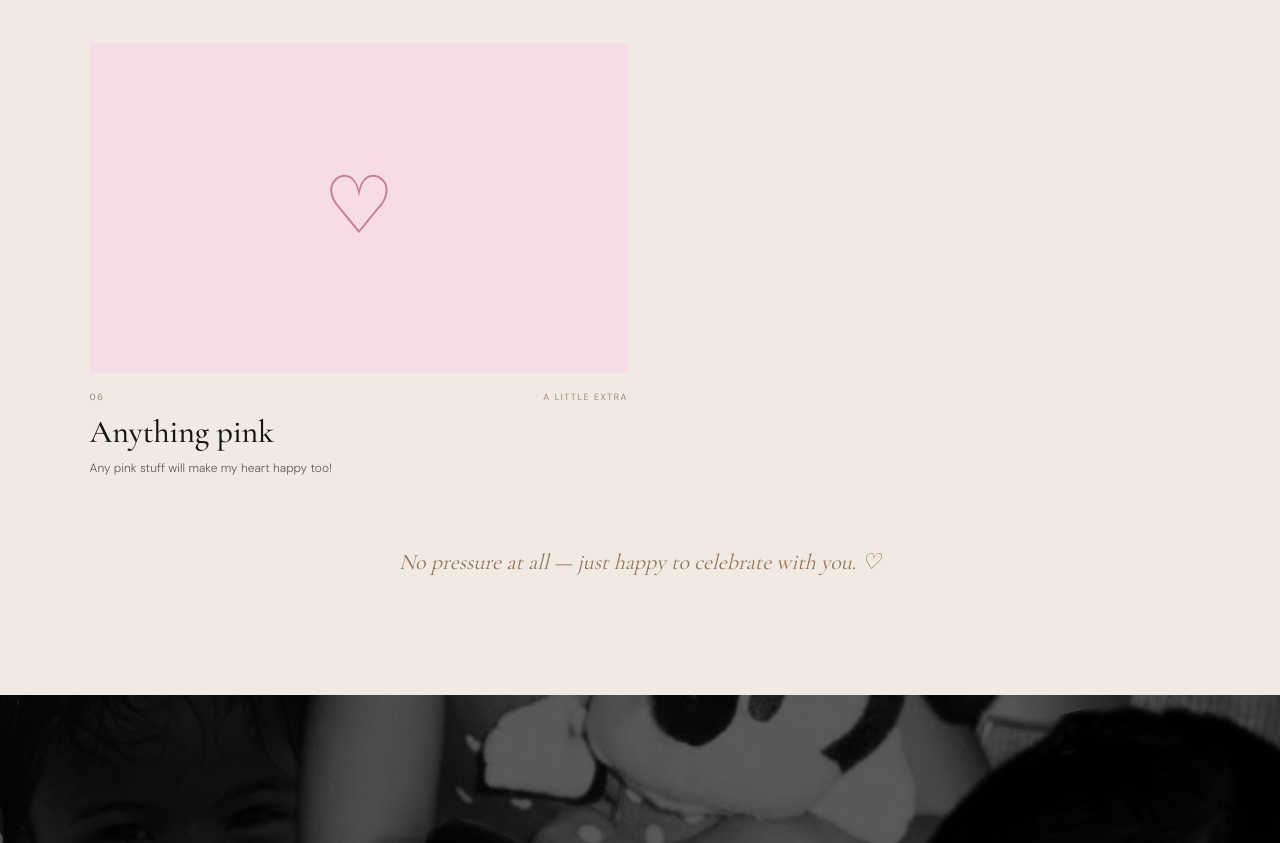
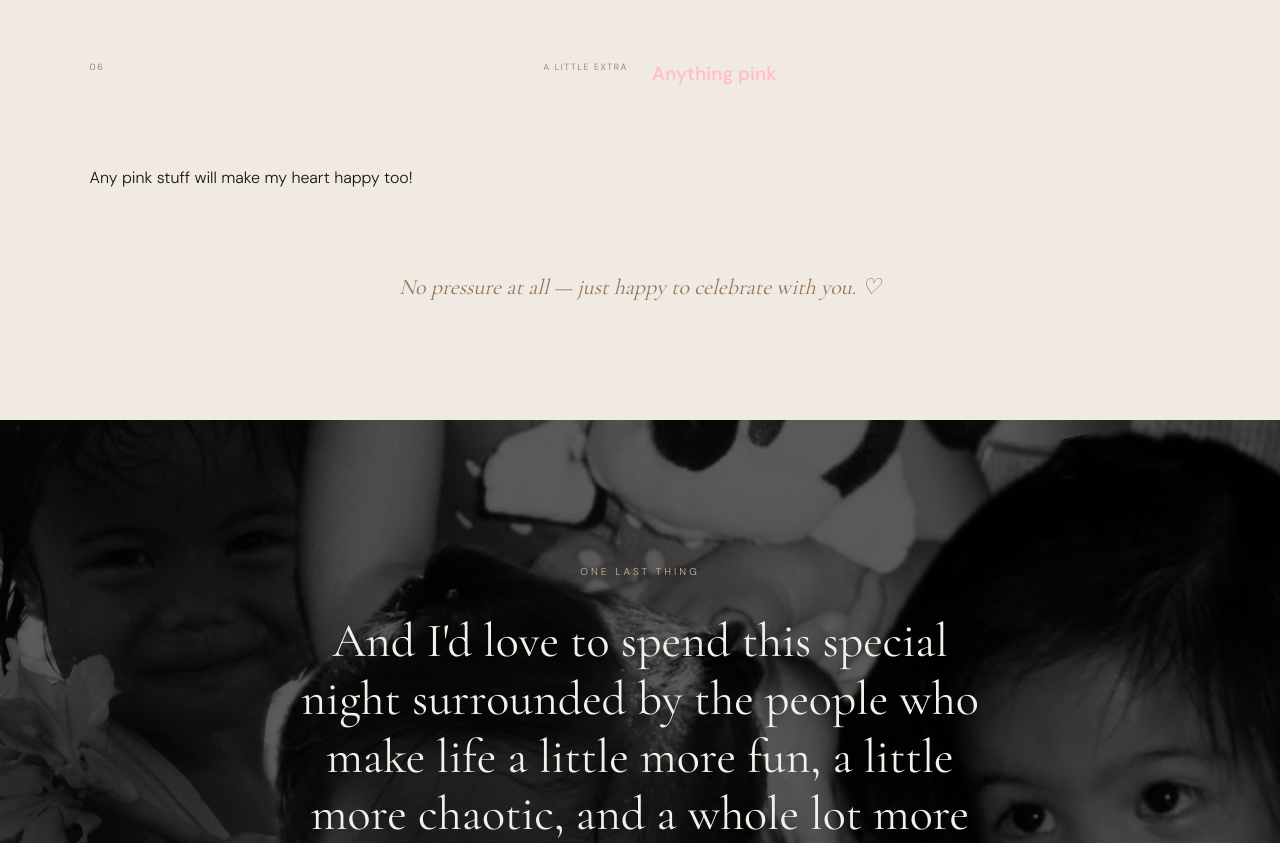
Before and after one commit to 20235052-cmyk/Janina-18, a plain HTML site: page index.html in a window 1280 px wide. Shown: the part 4117-4960 px from the top of the page. Drawn offline with nearby package versions, Linux system fonts and the light colour scheme.

Commit message:
Update index.html

```diff
--- a/index.html
+++ b/index.html
@@ -147,12 +147,9 @@
           <p>SKIN1004 Madagascar Centella Tone Brightening Capsule Ampoule — 100 ml.</p>
         </article>
 
-        <article class="wish-card">
-          <div class="wish-image" style="background:#f5dce5;">
-            <span style="font-family:'Cormorant Garamond',serif;font-size:80px;color:#c77d9b;">♡</span>
-          </div>
+
           <div class="wish-meta"><span>06</span><span>A LITTLE EXTRA</span></div>
-          <h3>Anything pink</h3>
+          <h3 style="color: pink;">Anything pink</h3>
           <p>Any pink stuff will make my heart happy too!</p>
         </article>
       </div>
```
